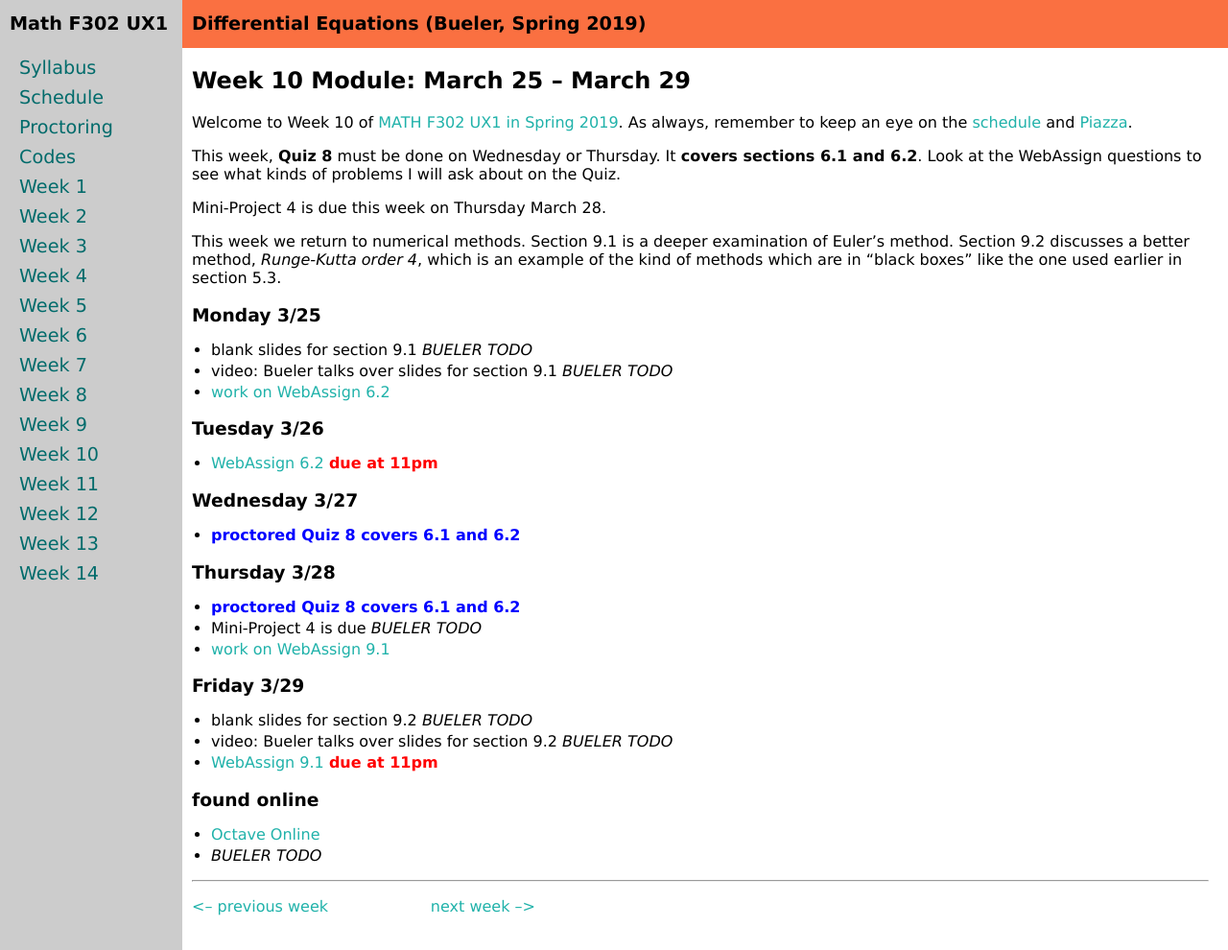
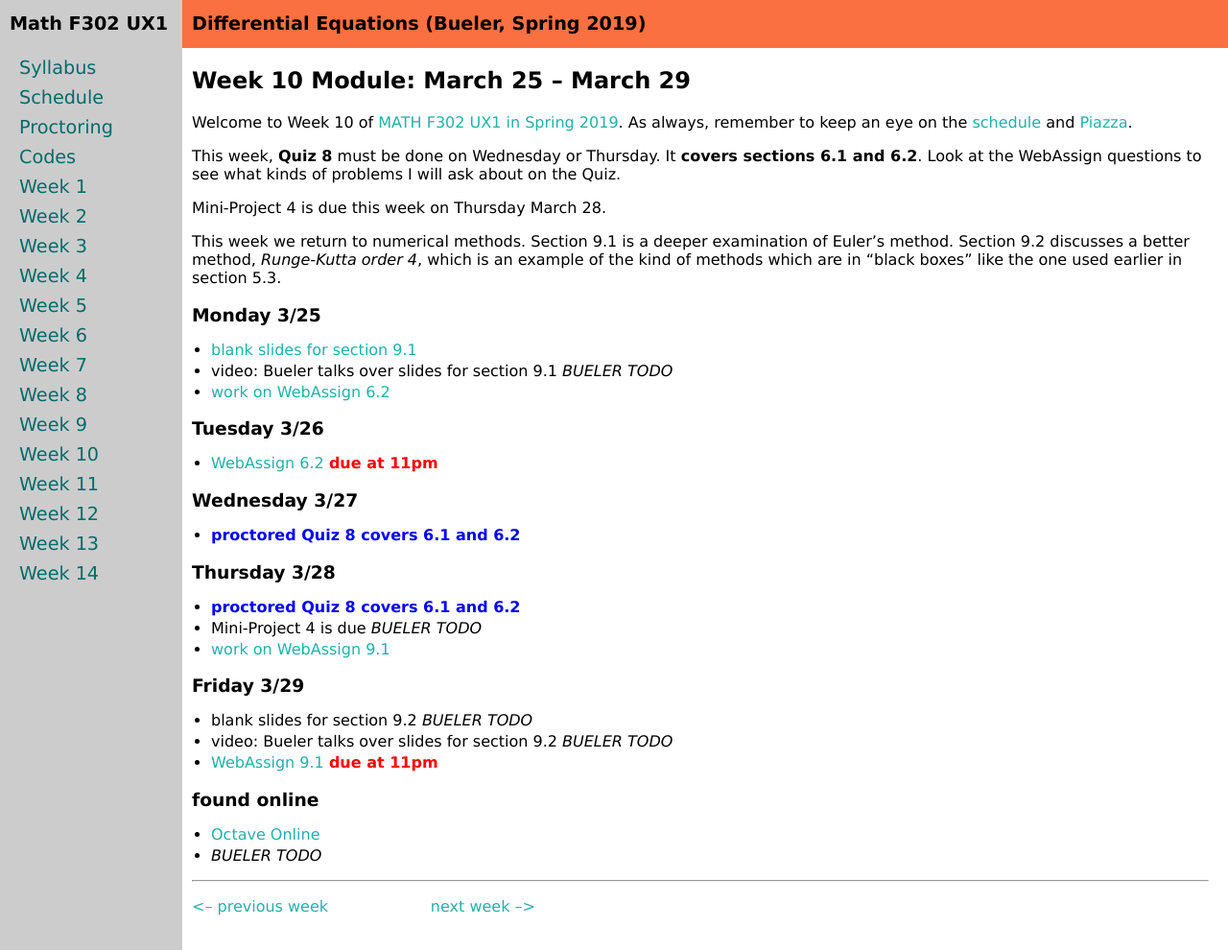
Before and after one commit to bueler/math302, a Jekyll site: the page built from week10.md, in a window 1280 px wide and 990 px high. Shown: the whole window at 96% size. Built offline with Jekyll 4.4.1, drawn with Linux system fonts in a browser that asks for light colours.

Commit message:
these slides will do

```diff
--- a/week10.md
+++ b/week10.md
@@ -14,7 +14,7 @@ Mini-Project 4 is due this week on Thursday March 28.
 This week we return to numerical methods.  Section 9.1 is a deeper examination of Euler's method.  Section 9.2 discusses a better method, _Runge-Kutta order 4_, which is an example of the kind of methods which are in "black boxes" like the one used earlier in section 5.3.
 
 ### Monday 3/25
-* blank slides for section 9.1 _BUELER TODO_
+* [blank slides for section 9.1](assets/slides/9-1.pdf)
 * video: Bueler talks over slides for section 9.1 _BUELER TODO_
 * [work on WebAssign 6.2](https://www.webassign.net/)
 
```
Also changed, not shown: 2 other files.
